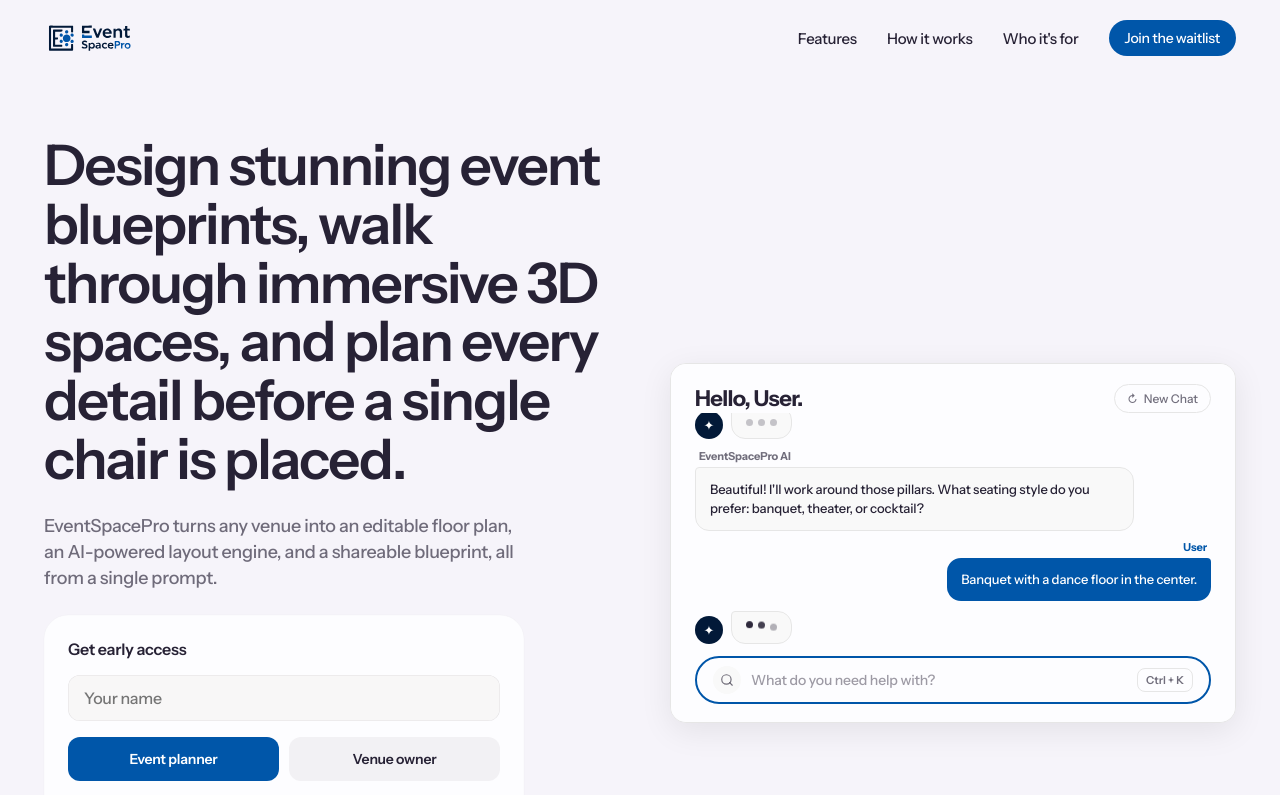
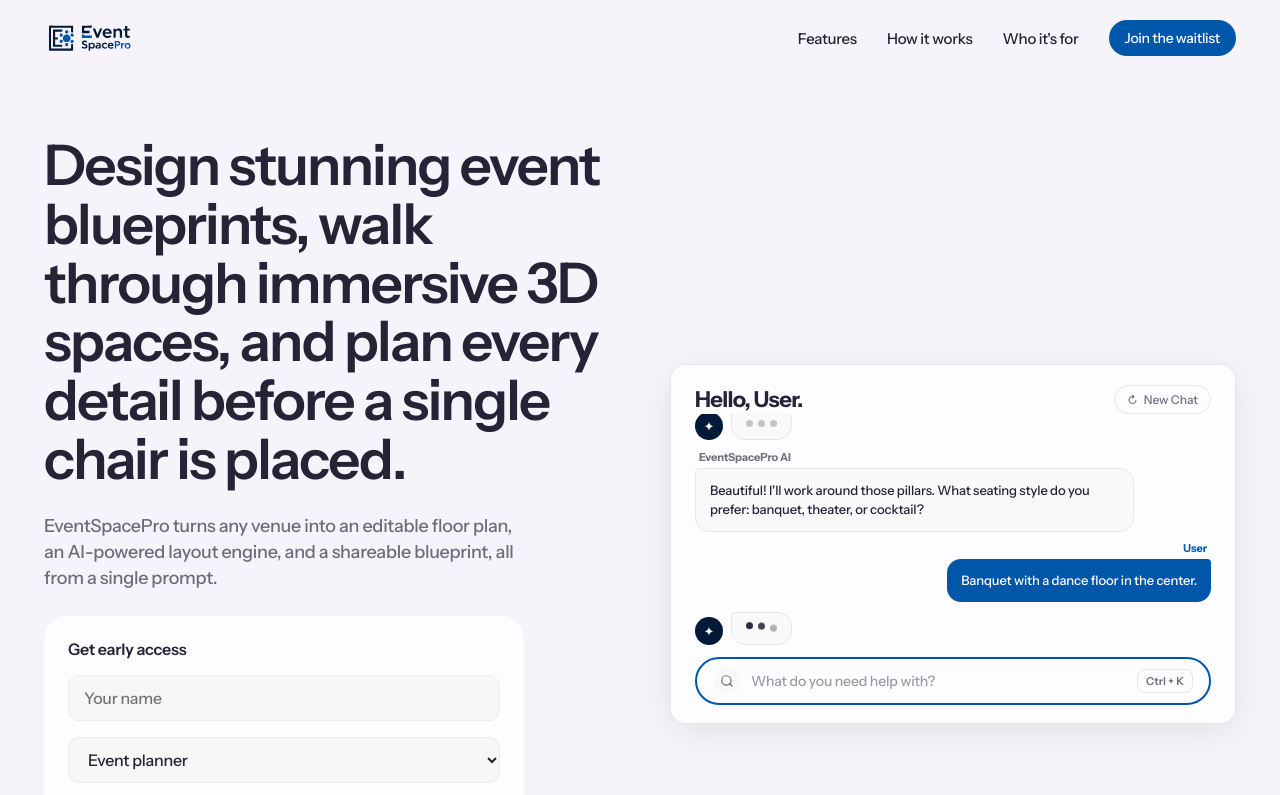
Before and after one commit to dtechoracle/esp-landing, a Next.js app: page / in a window 1280 px wide. Shown: the top 795 px of the page. Built offline with nearby package versions, Linux system fonts and the light colour scheme.

Commit message:
fixed whatsapp toggle label and added dropdown for roles

```diff
--- a/app/components/WaitlistForm.tsx
+++ b/app/components/WaitlistForm.tsx
@@ -7,13 +7,6 @@ import { waitlistSignup } from "@/lib/backend-client";
 
 const EMAIL_RE = /^[^\s@]+@[^\s@]+\.[^\s@]+$/;
 const PHONE_RE = /^\+?[\d\s().-]{7,}$/;
-
-const sel = { bg: "var(--blue-600)", color: "white", ring: "none" };
-const unsel = {
-  bg: "rgba(39,34,53,0.05)",
-  color: "var(--ink-900)",
-  ring: "none",
-};
 
 const inputStyle: React.CSSProperties = {
   height: 46,
@@ -35,7 +28,7 @@ export default function WaitlistForm() {
   const [name, setName] = useState("");
   const [email, setEmail] = useState("");
   const [phone, setPhone] = useState("");
-  const [role, setRole] = useState<"planner" | "venue_owner">("planner");
+  const [role, setRole] = useState("Event planner");
   const [whatsappOn, setWhatsappOn] = useState(false);
   const [status, setStatus] = useState<"idle" | "submitting">("idle");
   const [error, setError] = useState("");
@@ -142,46 +135,16 @@ export default function WaitlistForm() {
         style={{ ...inputStyle, width: "100%" }}
       />
 
-      <div style={{ display: "flex", gap: 10 }}>
-        {(
-          [
-            ["planner", "Event planner"],
-            ["venue_owner", "Venue owner"],
-          ] as const
-        ).map(([key, label]) => {
-          const active = role === key;
-          const s = active ? sel : unsel;
-          return (
-            <button
-              key={key}
-              type="button"
-              onClick={() => setRole(key)}
-              aria-pressed={active}
-              style={{
-                flex: 1,
-                display: "flex",
-                alignItems: "center",
-                justifyContent: "center",
-                gap: 8,
-                height: 44,
-                borderRadius: "var(--radius-md)",
-                cursor: "pointer",
-                fontSize: 14,
-                fontWeight: 600,
-                letterSpacing: "-0.015em",
-                border: "none",
-                fontFamily: "var(--font-sans)",
-                transition: "all 150ms ease",
-                background: s.bg,
-                color: s.color,
-                boxShadow: s.ring,
-              }}
-            >
-              {label}
-            </button>
-          );
-        })}
-      </div>
+      <select
+        value={role}
+        onChange={(e) => setRole(e.target.value)}
+        style={{ ...inputStyle, width: "100%", cursor: "pointer" }}
+      >
+        <option value="event_planner">Event planner</option>
+        <option value="decorator">Decorator</option>
+        <option value="venue_staff">Venue / Venue staff</option>
+        <option value="other_creative_pro">Other Creative Pro</option>
+      </select>
 
       <div className="esp-waitlist-actions" style={{ display: "flex", gap: 10 }}>
         <input
@@ -243,7 +206,7 @@ export default function WaitlistForm() {
         >
           {whatsappOn ? "✓" : ""}
         </span>
-        Add me to the WhatsApp channel for updates, tips and special offers
+        Add me to the WhatsApp community for update tips and special offers
       </label>
 
       {whatsappOn && (
```
